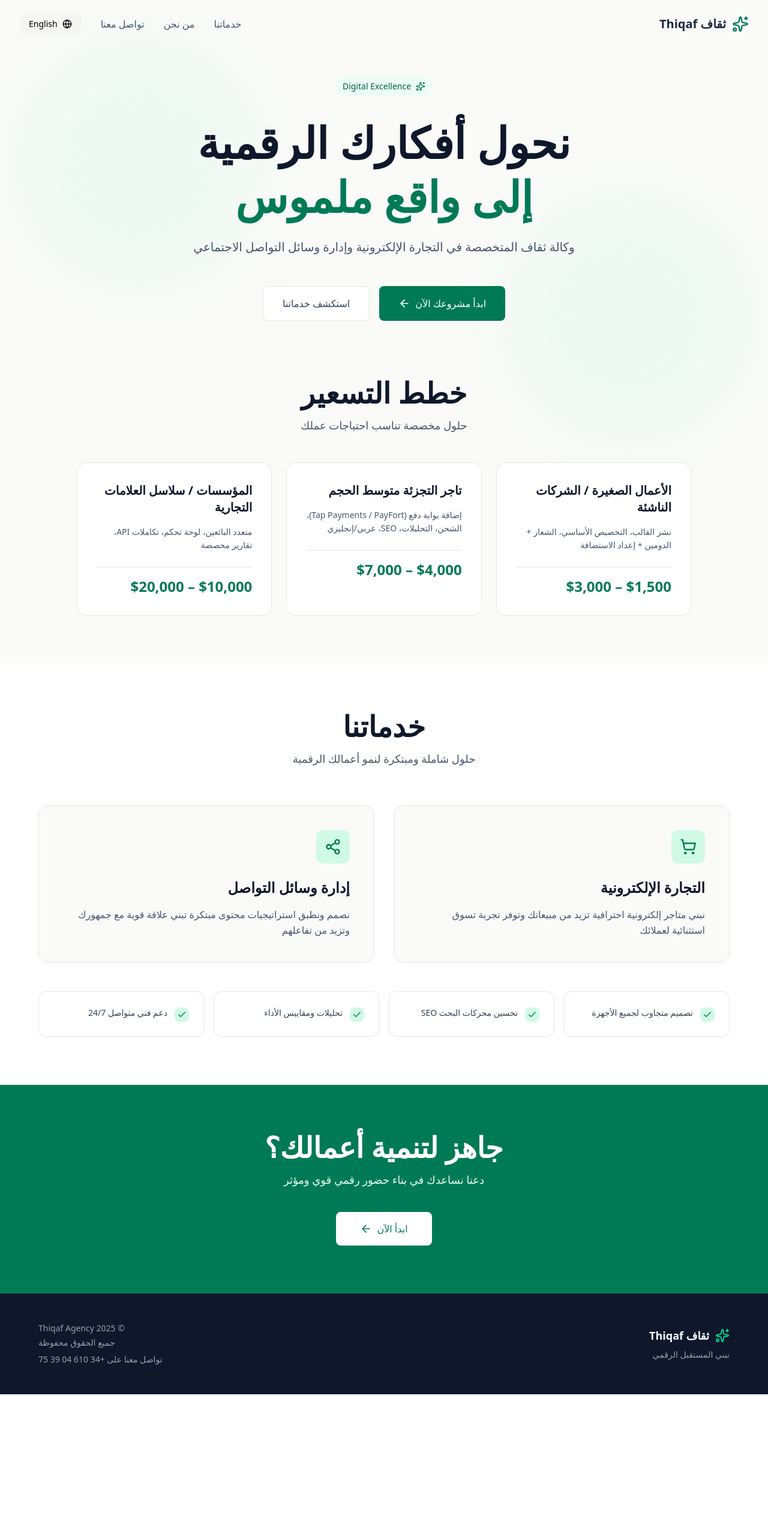
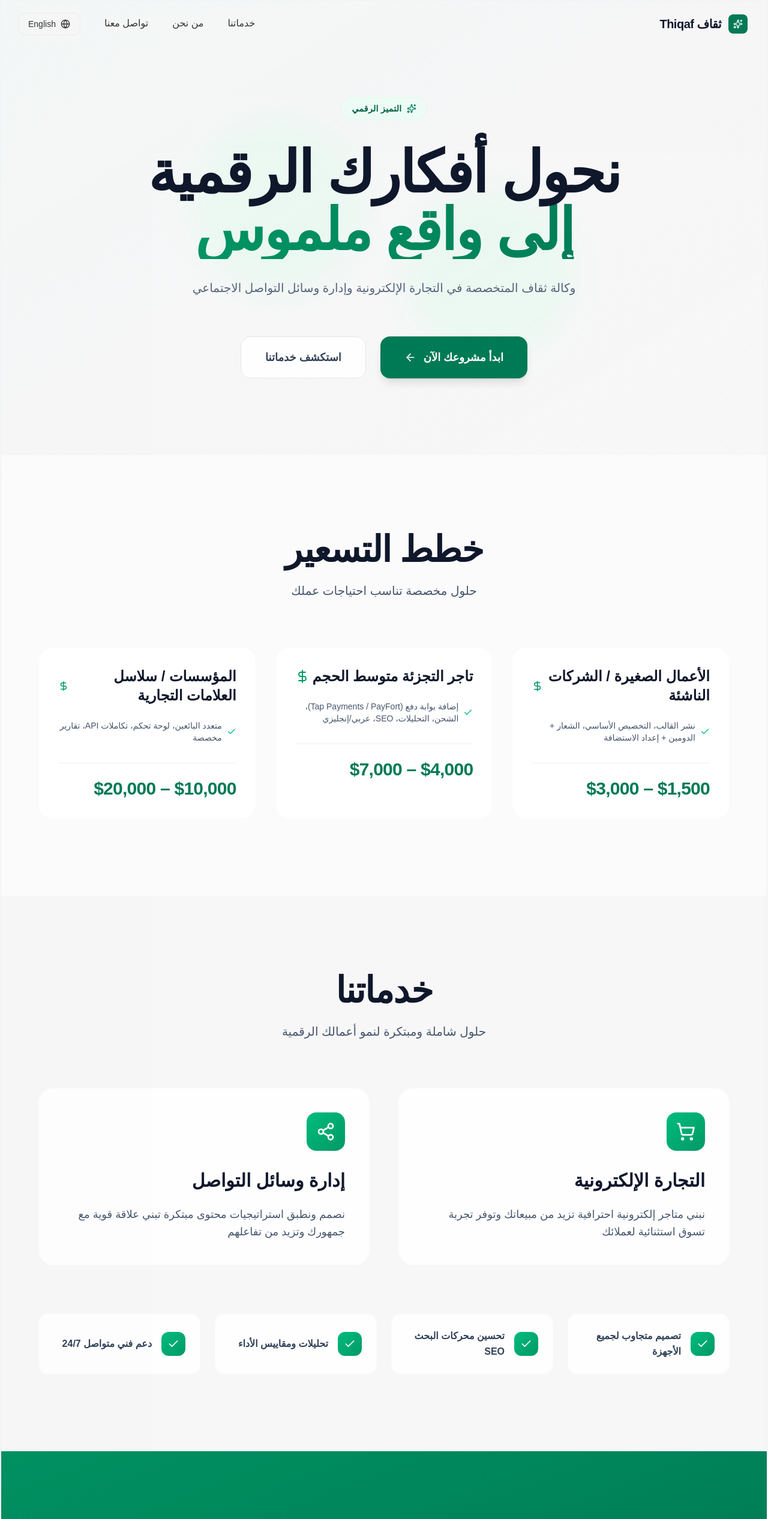
Before and after one commit to Auranize/thiqaf-react, a React (Vite) app: page / in a window 1280 px wide. Shown: the top 2533 px of the page at 60% size. Before the commit the page ends 2325 px from the top, so only its background shows below. Built offline with nearby package versions, Linux system fonts and the light colour scheme.

Commit message:
UPDATE:enhanced landing page with improved UI elements, fixed WhatsApp URL, and added digital excellence badge

```diff
--- a/src/App.jsx
+++ b/src/App.jsx
@@ -1,5 +1,5 @@
 import React, { useState, useEffect } from 'react';
-import { Globe, ShoppingCart, Share2, Sparkles, ArrowRight, Menu, X, Check } from 'lucide-react';
+import { Globe, ShoppingCart, Share2, Sparkles, ArrowRight, Menu, X, Check, DollarSign } from 'lucide-react';
 
 export default function Landing() {
   const [language, setLanguage] = useState('ar');
@@ -13,8 +13,8 @@ export default function Landing() {
   }, []);
 
   const handleStartProject = () => {
-    // Replace with your actual WordPress site URL
-    window.location.href = 'https://wa.me//+34610043975';
+    // Fixed WhatsApp URL
+    window.location.href = 'https://wa.me/+34610043975';
   };
 
   const content = {
@@ -25,6 +25,7 @@ export default function Landing() {
         contact: 'تواصل معنا'
       },
       hero: {
+        badge: 'التميز الرقمي',
         title: 'نحول أفكارك الرقمية',
         titleGradient: 'إلى واقع ملموس',
         subtitle: 'وكالة ثقاف المتخصصة في التجارة الإلكترونية وإدارة وسائل التواصل الاجتماعي',
@@ -88,6 +89,7 @@ export default function Landing() {
         contact: 'Contact'
       },
       hero: {
+        badge: 'Digital Excellence',
         title: 'Transform Your Digital Vision',
         titleGradient: 'Into Reality',
         subtitle: 'Thiqaf Agency - Specialized in E-commerce & Social Media Management',
@@ -150,38 +152,41 @@ export default function Landing() {
   const isRTL = language === 'ar';
 
   return (
-    <div className={`min-h-screen bg-stone-50 ${isRTL ? 'rtl' : 'ltr'}`} dir={isRTL ? 'rtl' : 'ltr'}>
-      {/* Subtle Background */}
-      <div className="fixed inset-0 overflow-hidden pointer-events-none opacity-30">
-        <div className="absolute top-20 left-10 w-96 h-96 bg-emerald-100 rounded-full mix-blend-multiply filter blur-3xl"></div>
-        <div className="absolute bottom-20 right-10 w-96 h-96 bg-emerald-100 rounded-full mix-blend-multiply filter blur-3xl"></div>
+    <div className={`min-h-screen bg-stone-50/50 ${isRTL ? 'rtl' : 'ltr'}`} dir={isRTL ? 'rtl' : 'ltr'}>
+      {/* Subtle Gradient Background */}
+      <div className="fixed inset-0 overflow-hidden pointer-events-none">
+        <div className="absolute inset-0 bg-gradient-to-br from-emerald-50/20 via-transparent to-stone-50/20"></div>
+        <div className="absolute top-1/4 left-1/4 w-72 h-72 bg-emerald-100/30 rounded-full mix-blend-multiply filter blur-xl animate-pulse"></div>
+        <div className="absolute bottom-1/4 right-1/4 w-72 h-72 bg-emerald-100/30 rounded-full mix-blend-multiply filter blur-xl animate-pulse delay-1000"></div>
       </div>
 
       {/* Navigation */}
-      <nav className={`fixed top-0 w-full z-50 transition-all duration-300 ${scrolled ? 'bg-white/95 backdrop-blur-md shadow-sm' : 'bg-transparent'}`}>
+      <nav className={`fixed top-0 w-full z-50 transition-all duration-500 ${scrolled ? 'bg-white/95 backdrop-blur-xl shadow-sm border-b border-stone-100/50' : 'bg-transparent'}`}>
         <div className="max-w-7xl mx-auto px-6 lg:px-8">
           <div className="flex justify-between items-center h-20">
-            <div className="flex items-center gap-2.5">
-              <Sparkles className="w-7 h-7 text-emerald-700" />
-              <span className="text-xl font-semibold text-slate-800">
+            <div className="flex items-center gap-3">
+              <div className="w-8 h-8 bg-emerald-700 rounded-lg flex items-center justify-center">
+                <Sparkles className="w-4 h-4 text-white" />
+              </div>
+              <span className="text-xl font-bold text-slate-900 tracking-tight">
                 ثقاف Thiqaf
               </span>
             </div>
 
             {/* Desktop Menu */}
-            <div className="hidden md:flex items-center gap-8">
-              <a href="#services" className="text-slate-600 hover:text-emerald-700 transition-colors font-medium">
+            <div className="hidden md:flex items-center gap-10">
+              <a href="#services" className="text-slate-600 hover:text-emerald-700 transition-colors font-medium py-2 border-b-2 border-transparent hover:border-emerald-700">
                 {t.nav.services}
               </a>
-              <a href="#about" className="text-slate-600 hover:text-emerald-700 transition-colors font-medium">
+              <a href="#about" className="text-slate-600 hover:text-emerald-700 transition-colors font-medium py-2 border-b-2 border-transparent hover:border-emerald-700">
                 {t.nav.about}
               </a>
-              <a href="#contact" className="text-slate-600 hover:text-emerald-700 transition-colors font-medium">
+              <a href="#contact" className="text-slate-600 hover:text-emerald-700 transition-colors font-medium py-2 border-b-2 border-transparent hover:border-emerald-700">
                 {t.nav.contact}
               </a>
               <button
                 onClick={() => setLanguage(language === 'ar' ? 'en' : 'ar')}
-                className="flex items-center gap-2 px-4 py-2 bg-stone-100 hover:bg-stone-200 rounded-lg transition-colors"
+                className="flex items-center gap-2 px-4 py-2 bg-stone-100/50 hover:bg-stone-200/50 rounded-xl transition-all duration-300 border border-stone-200/50"
               >
                 <Globe className="w-4 h-4" />
                 <span className="text-sm font-medium">{language === 'ar' ? 'English' : 'عربي'}</span>
@@ -191,7 +196,7 @@ export default function Landing() {
             {/* Mobile Menu Button */}
             <button
               onClick={() => setMobileMenuOpen(!mobileMenuOpen)}
-              className="md:hidden p-2 rounded-lg hover:bg-stone-100 transition-colors"
+              className="md:hidden p-2 rounded-xl hover:bg-stone-100/50 transition-colors"
             >
               {mobileMenuOpen ? <X className="w-6 h-6" /> : <Menu className="w-6 h-6" />}
             </button>
@@ -200,13 +205,13 @@ export default function Landing() {
           {/* Mobile Menu */}
           {mobileMenuOpen && (
             <div className="md:hidden pb-6">
-              <div className="flex flex-col gap-4 bg-white rounded-xl p-6 shadow-lg">
-                <a href="#services" className="text-slate-600 hover:text-emerald-700 font-medium transition-colors">{t.nav.services}</a>
-                <a href="#about" className="text-slate-600 hover:text-emerald-700 font-medium transition-colors">{t.nav.about}</a>
-                <a href="#contact" className="text-slate-600 hover:text-emerald-700 font-medium transition-colors">{t.nav.contact}</a>
+              <div className="flex flex-col gap-4 bg-white/95 backdrop-blur-xl rounded-2xl p-6 shadow-lg border border-stone-100/50">
+                <a href="#services" className="text-slate-600 hover:text-emerald-700 font-medium transition-colors py-2">{t.nav.services}</a>
+                <a href="#about" className="text-slate-600 hover:text-emerald-700 font-medium transition-colors py-2">{t.nav.about}</a>
+                <a href="#contact" className="text-slate-600 hover:text-emerald-700 font-medium transition-colors py-2">{t.nav.contact}</a>
                 <button
                   onClick={() => setLanguage(language === 'ar' ? 'en' : 'ar')}
-                  className="flex items-center gap-2 px-4 py-2 bg-stone-100 rounded-lg w-fit"
+                  className="flex items-center gap-2 px-4 py-2 bg-stone-100/50 hover:bg-stone-200/50 rounded-xl w-fit self-start"
                 >
                   <Globe className="w-4 h-4" />
                   <span className="text-sm font-medium">{language === 'ar' ? 'English' : 'عربي'}</span>
@@ -218,118 +223,129 @@ export default function Landing() {
       </nav>
 
       {/* Hero Section */}
-      <section className="relative pt-32 pb-20 px-6 lg:px-8">
+      <section className="relative pt-40 pb-32 px-6 lg:px-8">
         <div className="max-w-6xl mx-auto relative z-10">
           <div className="text-center max-w-4xl mx-auto">
-            <div className="inline-flex items-center gap-2 px-3 py-1.5 bg-emerald-50 rounded-full mb-8">
+            <div className="inline-flex items-center gap-2 px-4 py-2 bg-emerald-50/80 rounded-full mb-10 backdrop-blur-sm border border-emerald-100/50">
               <Sparkles className="w-4 h-4 text-emerald-700" />
-              <span className="text-sm font-medium text-emerald-800">Digital Excellence</span>
+              <span className="text-sm font-semibold text-emerald-800 tracking-wide">{t.hero.badge}</span>
             </div>
 
-            <h1 className="text-5xl sm:text-6xl lg:text-7xl font-bold text-slate-900 mb-6 leading-tight">
-              {t.hero.title}
-              <br />
-              <span className="text-emerald-700">
+            <h1 className="text-6xl sm:text-7xl lg:text-8xl font-bold text-slate-900 mb-8 leading-none tracking-tight">
+              <span className="block">{t.hero.title}</span>
+              <span className="block bg-gradient-to-r from-emerald-600 to-emerald-700 bg-clip-text text-transparent">
                 {t.hero.titleGradient}
               </span>
             </h1>
 
-            <p className="text-xl text-slate-600 mb-12 leading-relaxed max-w-2xl mx-auto">
+            <p className="text-xl text-slate-600 mb-16 leading-relaxed max-w-3xl mx-auto opacity-90">
               {t.hero.subtitle}
             </p>
 
-            <div className="flex flex-col sm:flex-row gap-4 justify-center">
+            <div className="flex flex-col sm:flex-row gap-6 justify-center">
               <button
                 onClick={handleStartProject}
-                className="px-8 py-4 bg-emerald-700 text-white rounded-lg hover:bg-emerald-800 transition-colors flex items-center justify-center gap-2 text-base font-medium"
+                className="group px-10 py-5 bg-emerald-700 text-white rounded-2xl hover:bg-emerald-800 transition-all duration-300 flex items-center justify-center gap-3 text-lg font-semibold shadow-lg hover:shadow-xl hover:-translate-y-0.5"
               >
                 <span>{t.hero.cta}</span>
-                <ArrowRight className={`w-5 h-5 ${isRTL ? 'rotate-180' : ''}`} />
+                <ArrowRight className={`w-5 h-5 transition-transform group-hover:translate-x-1 ${isRTL ? 'rotate-180 group-hover:-translate-x-1' : ''}`} />
               </button>
-              <button className="px-8 py-4 bg-white text-slate-700 rounded-lg hover:bg-stone-50 transition-colors border border-stone-200 text-base font-medium">
+              <button className="px-10 py-5 bg-white/80 text-slate-700 rounded-2xl hover:bg-white transition-all duration-300 border border-stone-200 text-lg font-semibold backdrop-blur-sm">
                 {t.hero.secondary}
               </button>
             </div>
           </div>
+        </div>
+      </section>
 
       {/* Pricing Section */}
-          <div className="mt-24 max-w-5xl mx-auto">
-            <div className="text-center mb-12">
-              <h2 className="text-4xl sm:text-5xl font-bold text-slate-900 mb-4">
+      <section className="relative py-32 px-6 lg:px-8 bg-white/50 backdrop-blur-sm">
+        <div className="max-w-6xl mx-auto">
+          <div className="text-center mb-20">
+            <h2 className="text-5xl sm:text-6xl font-bold text-slate-900 mb-6 tracking-tight">
               {t.pricing.title}
             </h2>
-              <p className="text-lg text-slate-600 max-w-2xl mx-auto">
+            <p className="text-xl text-slate-600 max-w-3xl mx-auto">
               {t.pricing.subtitle}
             </p>
           </div>
-            <div className="grid sm:grid-cols-2 lg:grid-cols-3 gap-6">
+          <div className="grid sm:grid-cols-2 lg:grid-cols-3 gap-8">
             {t.pricing.plans.map((plan, index) => (
               <div
                 key={index}
-                  className="bg-white p-8 rounded-2xl border border-stone-200 transition-all duration-300 hover:shadow-lg"
+                className="group bg-white/80 p-8 rounded-3xl border border-stone-100/50 transition-all duration-500 hover:shadow-2xl hover:-translate-y-2 hover:border-emerald-200/50 backdrop-blur-sm"
               >
-                  <h3 className="text-xl font-semibold text-slate-900 mb-4">{plan.clientType}</h3>
-                  <p className="text-slate-600 text-sm leading-relaxed mb-6">{plan.deliverables}</p>
-                  <div className="pt-4 border-t border-stone-200">
+                <div className="flex items-center justify-between mb-6">
+                  <h3 className="text-2xl font-bold text-slate-900">{plan.clientType}</h3>
+                  <DollarSign className="w-6 h-6 text-emerald-600 group-hover:scale-110 transition-transform" />
+                </div>
+                <ul className="space-y-3 mb-8 text-sm text-slate-600">
+                  {plan.deliverables.split(', ').map((item, i) => (
+                    <li key={i} className="flex items-center gap-2">
+                      <Check className="w-4 h-4 text-emerald-500 flex-shrink-0" />
+                      <span>{item}</span>
+                    </li>
+                  ))}
+                </ul>
+                <div className="pt-6 border-t border-stone-200/50">
                   <div className="flex items-center gap-2">
-                      <span className="text-2xl font-bold text-emerald-700">{plan.usdPrice}</span>
+                    <span className="text-3xl font-bold text-emerald-700 tracking-tight">{plan.usdPrice}</span>
                   </div>
                 </div>
               </div>
             ))}
           </div>
         </div>
-        </div>
       </section>
 
       {/* Services Section */}
-      <section id="services" className="relative py-20 px-6 lg:px-8 bg-white">
+      <section id="services" className="relative py-32 px-6 lg:px-8">
         <div className="max-w-6xl mx-auto">
-          <div className="text-center mb-16">
-            <h2 className="text-4xl sm:text-5xl font-bold text-slate-900 mb-4">
+          <div className="text-center mb-20">
+            <h2 className="text-5xl sm:text-6xl font-bold text-slate-900 mb-6 tracking-tight">
               {t.services.title}
             </h2>
-            <p className="text-lg text-slate-600 max-w-2xl mx-auto">
+            <p className="text-xl text-slate-600 max-w-3xl mx-auto">
               {t.services.subtitle}
             </p>
           </div>
 
-          <div className="grid md:grid-cols-2 gap-8 mb-12">
+          <div className="grid md:grid-cols-2 gap-12 mb-20">
             {/* E-commerce Card */}
-            <div className="bg-stone-50 p-10 rounded-2xl border border-stone-200">
-              <div className="w-14 h-14 bg-emerald-100 rounded-xl flex items-center justify-center mb-6">
-                <ShoppingCart className="w-7 h-7 text-emerald-700" />
+            <div className="group bg-white/80 p-10 rounded-3xl border border-stone-100/50 transition-all duration-500 hover:shadow-xl hover:-translate-y-1 backdrop-blur-sm">
+              <div className="w-16 h-16 bg-gradient-to-br from-emerald-500 to-emerald-600 rounded-2xl flex items-center justify-center mb-8 group-hover:scale-110 transition-transform">
+                <ShoppingCart className="w-8 h-8 text-white" />
               </div>
-              <h3 className="text-2xl font-semibold text-slate-900 mb-4">
+              <h3 className="text-3xl font-bold text-slate-900 mb-6">
                 {t.services.ecommerce.title}
               </h3>
-              <p className="text-slate-600 leading-relaxed">
+              <p className="text-lg text-slate-600 leading-relaxed">
                 {t.services.ecommerce.desc}
               </p>
             </div>
 
             {/* Social Media Card */}
-            <div className="bg-stone-50 p-10 rounded-2xl border border-stone-200">
-              <div className="w-14 h-14 bg-emerald-100 rounded-xl flex items-center justify-center mb-6">
-                <Share2 className="w-7 h-7 text-emerald-700" />
+            <div className="group bg-white/80 p-10 rounded-3xl border border-stone-100/50 transition-all duration-500 hover:shadow-xl hover:-translate-y-1 backdrop-blur-sm">
+              <div className="w-16 h-16 bg-gradient-to-br from-emerald-500 to-emerald-600 rounded-2xl flex items-center justify-center mb-8 group-hover:scale-110 transition-transform">
+                <Share2 className="w-8 h-8 text-white" />
               </div>
-              <h3 className="text-2xl font-semibold text-slate-900 mb-4">
+              <h3 className="text-3xl font-bold text-slate-900 mb-6">
                 {t.services.social.title}
               </h3>
-              <p className="text-slate-600 leading-relaxed">
+              <p className="text-lg text-slate-600 leading-relaxed">
                 {t.services.social.desc}
               </p>
             </div>
           </div>
 
           {/* Features Grid */}
-          <div className="grid sm:grid-cols-2 lg:grid-cols-4 gap-4">
+          <div className="grid sm:grid-cols-2 lg:grid-cols-4 gap-6">
             {t.services.features.map((feature, index) => (
-              <div key={index} className="bg-white p-6 rounded-xl flex items-start gap-3 border border-stone-200">
-                <div className="w-6 h-6 bg-emerald-100 rounded-lg flex items-center justify-center flex-shrink-0 mt-0.5">
-                  <Check className="w-4 h-4 text-emerald-700" />
+              <div key={index} className="group bg-white/80 p-6 rounded-2xl flex items-center gap-4 border border-stone-100/50 transition-all duration-300 hover:shadow-md hover:bg-white backdrop-blur-sm">
+                <div className="w-10 h-10 bg-gradient-to-br from-emerald-500 to-emerald-600 rounded-xl flex items-center justify-center flex-shrink-0 group-hover:scale-110 transition-transform">
+                  <Check className="w-5 h-5 text-white" />
                 </div>
-                <span className="text-slate-700 text-sm font-medium leading-relaxed">{feature}</span>
+                <span className="text-slate-700 font-semibold leading-relaxed group-hover:text-emerald-700">{feature}</span>
               </div>
             ))}
           </div>
@@ -337,41 +353,47 @@ export default function Landing() {
       </section>
 
       {/* CTA Section */}
-      <section className="relative py-20 px-6 lg:px-8 bg-emerald-700">
+      <section className="relative py-32 px-6 lg:px-8 bg-gradient-to-br from-emerald-600 to-emerald-700">
+        <div className="absolute inset-0 bg-black/5"></div>
         <div className="relative max-w-4xl mx-auto text-center z-10">
-          <h2 className="text-4xl sm:text-5xl font-bold text-white mb-4">
+          <h2 className="text-5xl sm:text-6xl font-bold text-white mb-6 tracking-tight">
             {t.cta.title}
           </h2>
-          <p className="text-lg text-emerald-50 mb-10">
+          <p className="text-xl text-emerald-100 mb-12">
             {t.cta.subtitle}
           </p>
           <button
             onClick={handleStartProject}
-            className="px-10 py-4 bg-white text-emerald-700 rounded-lg hover:bg-stone-50 transition-colors text-base font-medium inline-flex items-center gap-2"
+            className="group px-12 py-5 bg-white text-emerald-700 rounded-2xl hover:bg-stone-50 transition-all duration-300 text-lg font-semibold inline-flex items-center gap-3 shadow-2xl hover:shadow-white/20 hover:-translate-y-0.5"
           >
             {t.cta.button}
-            <ArrowRight className={`w-5 h-5 ${isRTL ? 'rotate-180' : ''}`} />
+            <ArrowRight className={`w-5 h-5 transition-transform group-hover:translate-x-1 ${isRTL ? 'rotate-180 group-hover:-translate-x-1' : ''}`} />
           </button>
         </div>
       </section>
 
       {/* Footer */}
-      <footer className="relative bg-slate-900 text-white py-12 px-6 lg:px-8">
+      <footer className="relative bg-slate-900/95 text-white py-16 px-6 lg:px-8 backdrop-blur-sm border-t border-stone-800/50">
         <div className="max-w-6xl mx-auto">
-          <div className="flex flex-col md:flex-row justify-between items-center gap-6">
-            <div className="text-center md:text-start">
-              <div className="flex items-center gap-2.5 justify-center md:justify-start mb-2">
-                <Sparkles className="w-6 h-6 text-emerald-400" />
-                <span className="text-lg font-semibold text-white">
+          <div className="flex flex-col md:flex-row justify-between items-center gap-8">
+            <div className="text-center md:text-left">
+              <div className="flex items-center gap-3 justify-center md:justify-start mb-4">
+                <div className="w-10 h-10 bg-emerald-500 rounded-xl flex items-center justify-center">
+                  <Sparkles className="w-5 h-5 text-white" />
+                </div>
+                <span className="text-2xl font-bold text-white">
                   ثقاف Thiqaf
                 </span>
               </div>
-              <p className="text-slate-400 text-sm">{t.footer.tagline}</p>
+              <p className="text-slate-400 text-base">{t.footer.tagline}</p>
             </div>
-            <div className="text-slate-400 text-sm text-center md:text-end">
-              <p className="mb-1">© 2025 Thiqaf Agency</p>
+            <div className="text-slate-400 text-base text-center md:text-right space-y-2">
+              <p className="font-medium">© 2025 Thiqaf Agency</p>
               <p>{t.footer.rights}</p>
-              <p className="mt-2">{t.footer.phone}</p>
+              <p className="flex items-center justify-center md:justify-end gap-2">
+                <span>📱</span>
+                {t.footer.phone}
+              </p>
             </div>
           </div>
         </div>
--- a/src/index.css
+++ b/src/index.css
@@ -3,3 +3,27 @@
 html {
   scroll-behavior: smooth;
 }
+
+@import url("https://fonts.googleapis.com/css2?family=Poppins:wght@400;500;600;700&display=swap");
+@import "tailwindcss";
+
+* > * {
+    font-family: "Poppins", sans-serif;
+  }
+
+  a {
+    color: inherit;
+    text-decoration: none;
+  }
+
+  * {
+    box-sizing: border-box;
+  }
+  body {
+    overflow-x: hidden;
+    padding: 2px;
+  }
+  body {
+    background: rgb(243 244 246);
+    color: #333;
+  }
```
Lines whose indentation alone changed are shown as unchanged.
